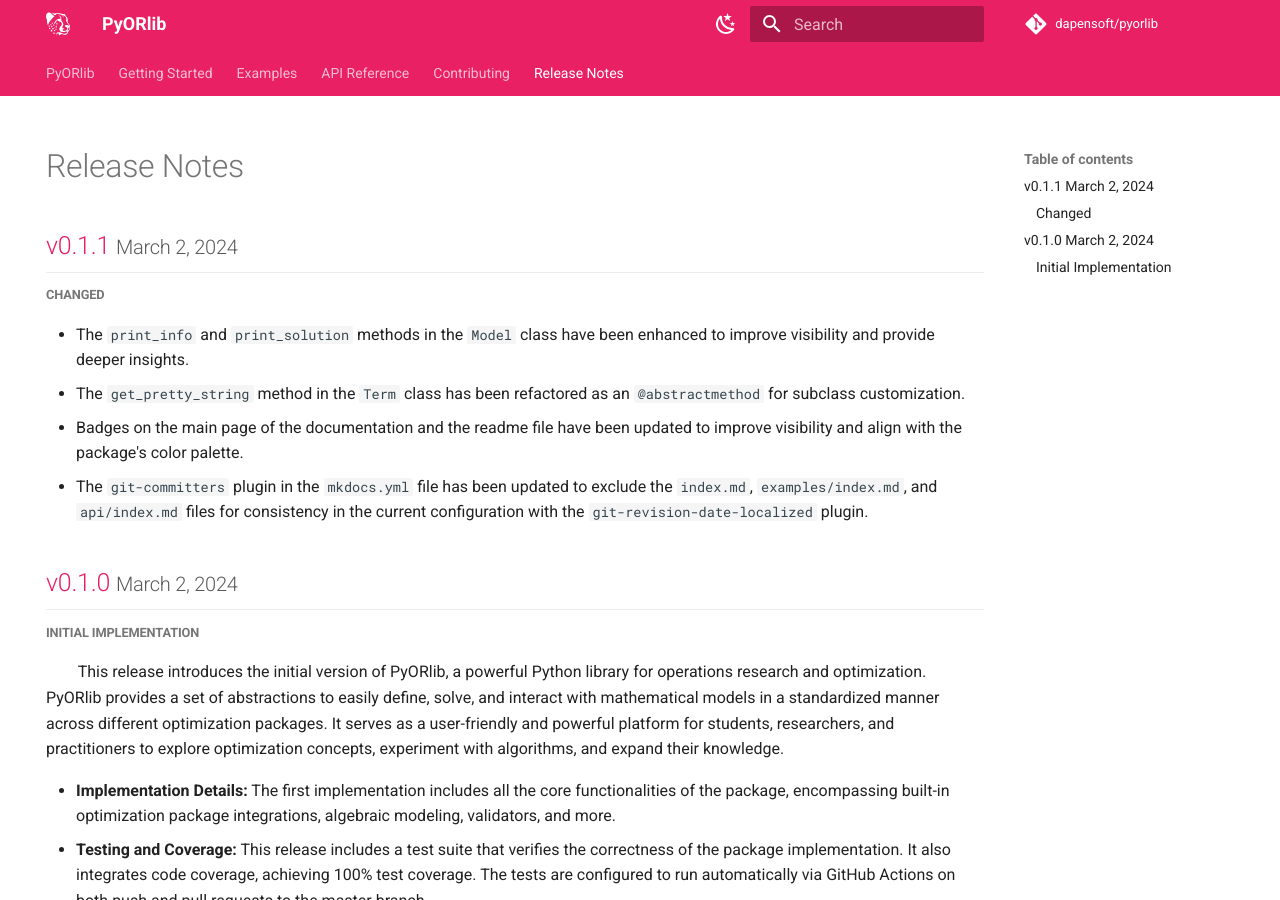
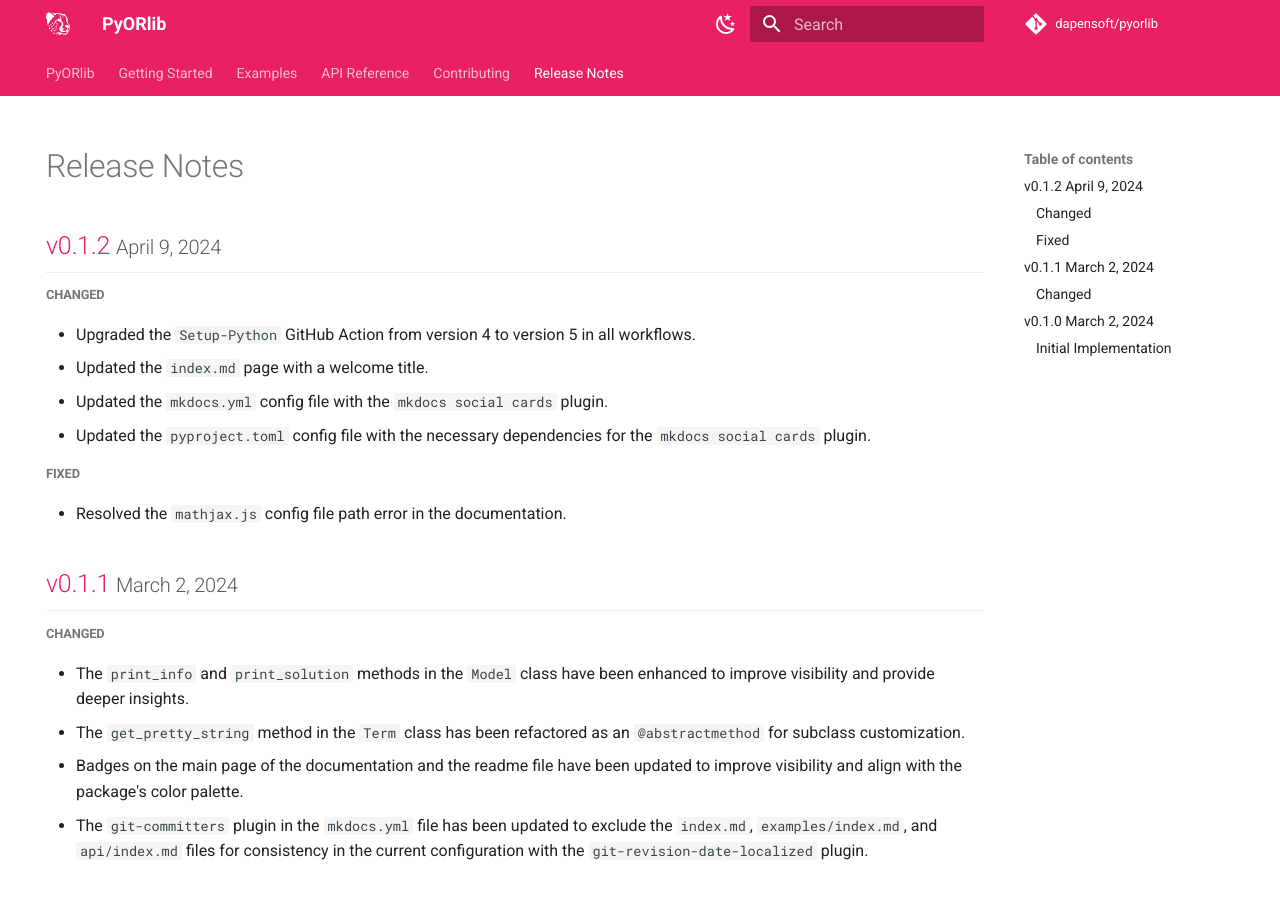
Before and after one commit to dapensoft/pyorlib, an MkDocs documentation site: the page built from docs/release-notes.md, in a window 1280 px wide and 900 px high. Built offline with MkDocs 1.6.1 and Material for MkDocs 9.7.7, drawn with Linux system fonts in a browser that asks for light colours; comment, search, counter and statistics services are not loaded.

Commit message:
Release version 0.1.2

```diff
--- a/docs/release-notes.md
+++ b/docs/release-notes.md
@@ -9,6 +9,23 @@ hide:
 		margin-bottom: -0.2em !important;
 	}
 </style>
+
+[//]: # (--------------------------------------------------------------------------------------------------------------)
+
+## [v0.1.2](https://github.com/dapensoft/pyorlib/releases/tag/0.1.2) <small>April 9, 2024</small> { id="0.1.2" }
+
+<hr class="divider">
+
+##### Changed
+
+- Upgraded the `Setup-Python` GitHub Action from version 4 to version 5 in all workflows.
+- Updated the `index.md` page with a welcome title.
+- Updated the `mkdocs.yml` config file with the `mkdocs social cards` plugin.
+- Updated the `pyproject.toml` config file with the necessary dependencies for the `mkdocs social cards` plugin.
+
+##### Fixed
+
+- Resolved the `mathjax.js` config file path error in the documentation.
 
 [//]: # (--------------------------------------------------------------------------------------------------------------)
 
--- a/src/pyorlib/__init__.py
+++ b/src/pyorlib/__init__.py
@@ -3,7 +3,7 @@ A powerful Python library for operations research. Define, solve, and interact w
 mathematical models in a standardized manner across different optimization packages.
 """
 
-__version__ = "0.1.1"
+__version__ = "0.1.2"
 
 from .engines import Engine
 from .model import Model
```
